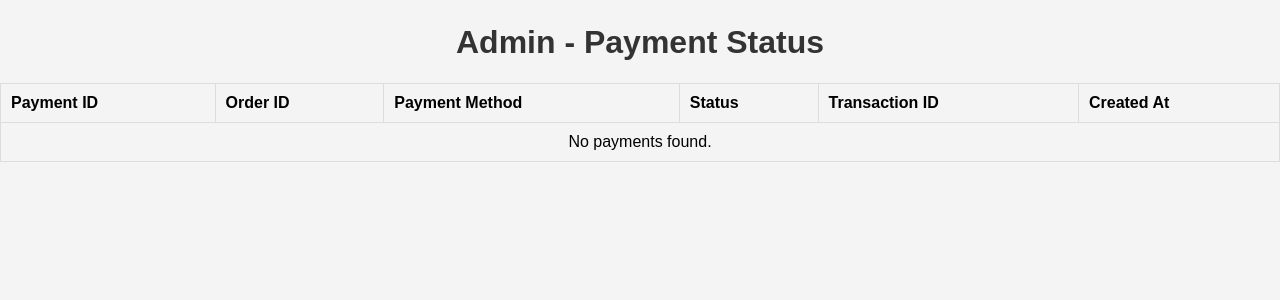
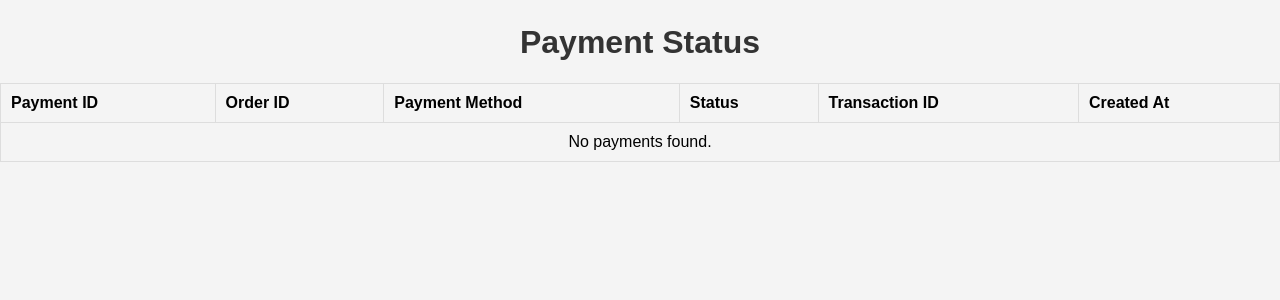
Before and after one commit to ManishKC030/E-commerce-Project, a PHP site: page /admin/payment.php in a window 1280 px wide. Shown: the part 69-369 px from the top of the page. Run offline with PHP 8.4, Linux system fonts and the light colour scheme; the visitor is signed in with stand-in values (Sample User, id 1); data that the repository does not hold is empty.

Commit message:
after defence

```diff
--- a/admin/ad_product.php
+++ b/admin/ad_product.php
@@ -24,6 +24,7 @@ $success = '';
 if ($_SERVER['REQUEST_METHOD'] === 'POST') {
     $brand = trim($_POST['brand']);
     $name = trim($_POST['name']);
+    $type = trim($_POST['type']);
     $short_desc = trim($_POST['short_desc']);
     $description = trim($_POST['description']);
     $price = trim($_POST['price']);
--- a/admin/payment.php
+++ b/admin/payment.php
@@ -44,8 +44,6 @@ try {
     <meta name="viewport" content="width=device-width, initial-scale=1.0">
     <title>Admin - Payment Status</title>
     <style>
-
-
         h1 {
             text-align: center;
             color: #333;
@@ -94,7 +92,7 @@ try {
 </head>
 
 <body>
-    <h1>Admin - Payment Status</h1>
+    <h1>Payment Status</h1>
     <table>
         <thead>
             <tr>
```
